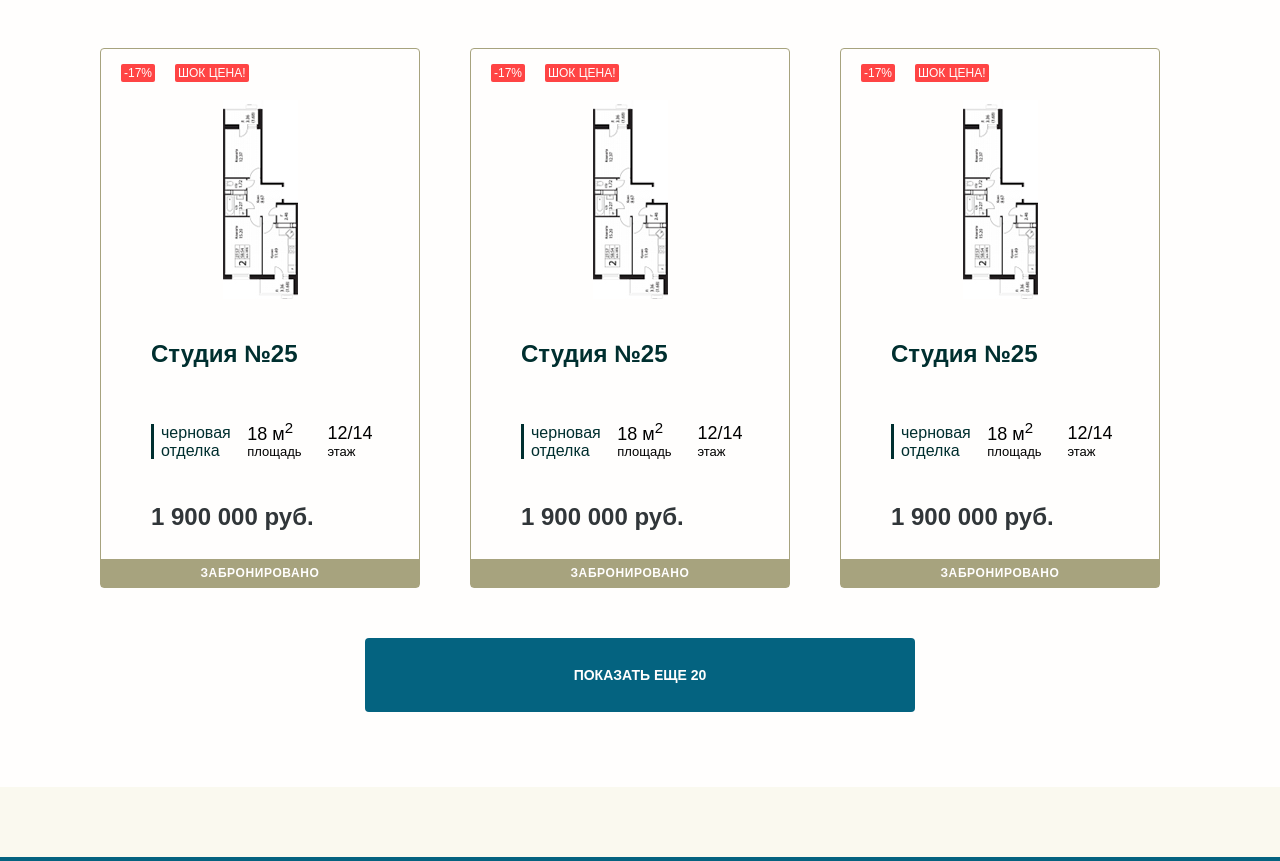
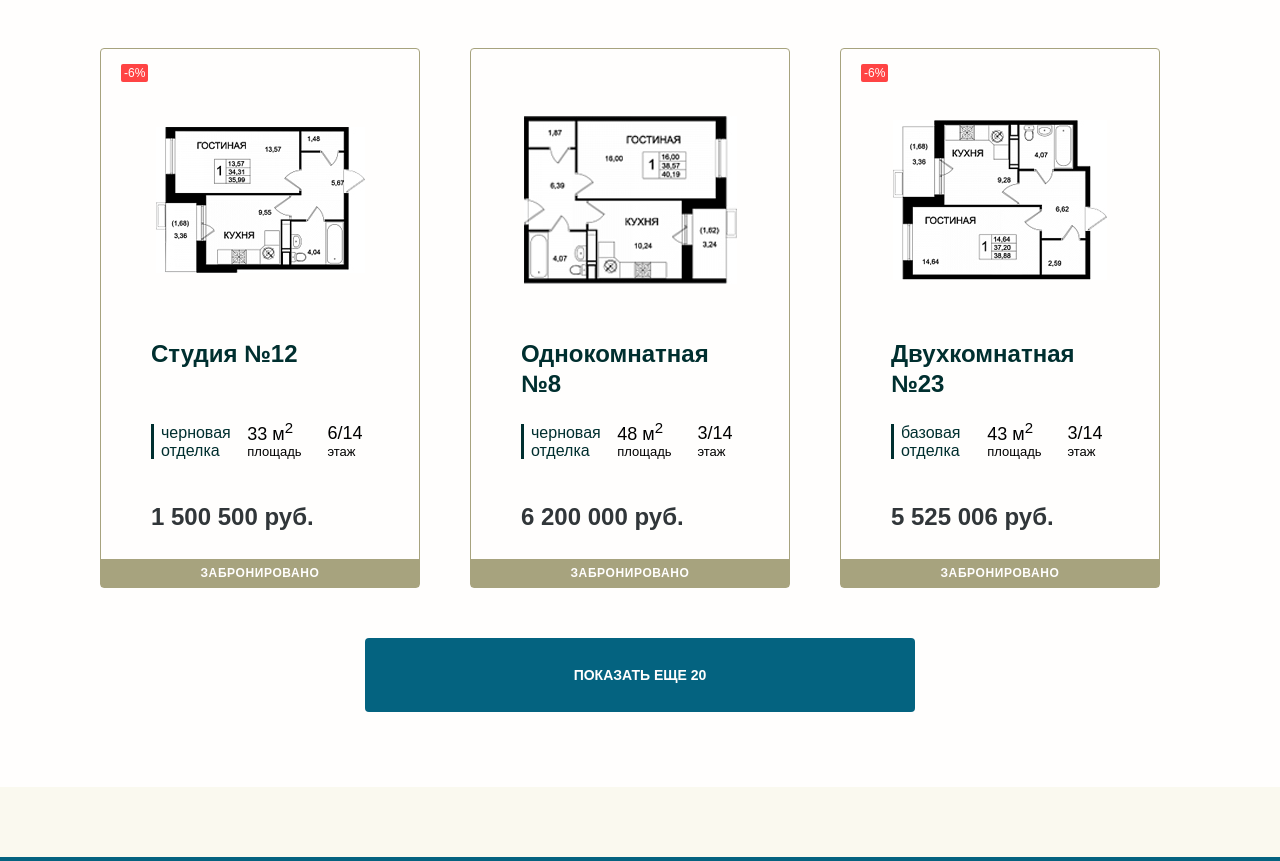
Before and after one commit to VildanovDenis/some-site, a website: page app/pug/index.pug in a window 1280 px wide. Shown: the part 2131-2992 px from the top of the page. Drawn offline with nearby package versions, Linux system fonts and the light colour scheme; files that its build step writes are made by us from their sources; files whose address does not match are found by name.

Commit message:
Мелкие правки

```diff
--- a/app/pug/modules/_card.pug
+++ b/app/pug/modules/_card.pug
@@ -160,57 +160,53 @@ div(class="cards__card-wrapper")
 
   div(class="cards__card cards__card--booked")
     div(class="cards__card-image-wrapper")
-      img(class="cards__card-img" src="./img/card5.jpg" alt="Студия №25")
-    h3(class="cards__card-title") Студия №25
+      img(class="cards__card-img" src="./img/card10.jpg" alt="Студия №12")
+    h3(class="cards__card-title") Студия №12
     ul(class="no-list x-list cards__card-list")
       li(class="cards__card-list-item cards__card-list-item--blue") черновая отделка
       li(class="cards__card-list-item")
-        span(class="f18") 18 м
+        span(class="f18") 33 м
           sup 2
         span(class="f13") площадь
       li(class="cards__card-list-item")
-        span(class="f18") 12/14
+        span(class="f18") 6/14
         span(class="f13") этаж
-    span(class="cards__card-price") 1 900 000 руб.
+    span(class="cards__card-price") 1 500 500 руб.
     span(class="cards__card-status") Забронировано
     ul(class="cards__card-offer-list")
-      li(class="cards__card-offer-list-item") -17%
-      li(class="cards__card-offer-list-item") шок цена!
+      li(class="cards__card-offer-list-item") -6%
 
   div(class="cards__card cards__card--booked")
     div(class="cards__card-image-wrapper")
-      img(class="cards__card-img" src="./img/card5.jpg" alt="Студия №25")
-    h3(class="cards__card-title") Студия №25
+      img(class="cards__card-img" src="./img/card11.jpg" alt="Однокомнатная №8")
+    h3(class="cards__card-title") Однокомнатная №8
     ul(class="no-list x-list cards__card-list")
       li(class="cards__card-list-item cards__card-list-item--blue") черновая отделка
       li(class="cards__card-list-item")
-        span(class="f18") 18 м
+        span(class="f18") 48 м
           sup 2
         span(class="f13") площадь
       li(class="cards__card-list-item")
-        span(class="f18") 12/14
+        span(class="f18") 3/14
         span(class="f13") этаж
-    span(class="cards__card-price") 1 900 000 руб.
+    span(class="cards__card-price") 6 200 000 руб.
     span(class="cards__card-status") Забронировано
     ul(class="cards__card-offer-list")
-      li(class="cards__card-offer-list-item") -17%
-      li(class="cards__card-offer-list-item") шок цена!
 
   div(class="cards__card cards__card--booked")
     div(class="cards__card-image-wrapper")
-      img(class="cards__card-img" src="./img/card5.jpg" alt="Студия №25")
-    h3(class="cards__card-title") Студия №25
+      img(class="cards__card-img" src="./img/card12.jpg" alt="Двухкомнатная №23")
+    h3(class="cards__card-title") Двухкомнатная №23
     ul(class="no-list x-list cards__card-list")
-      li(class="cards__card-list-item cards__card-list-item--blue") черновая отделка
+      li(class="cards__card-list-item cards__card-list-item--blue") базовая отделка
       li(class="cards__card-list-item")
-        span(class="f18") 18 м
+        span(class="f18") 43 м
           sup 2
         span(class="f13") площадь
       li(class="cards__card-list-item")
-        span(class="f18") 12/14
+        span(class="f18") 3/14
         span(class="f13") этаж
-    span(class="cards__card-price") 1 900 000 руб.
+    span(class="cards__card-price") 5 525 006 руб.
     span(class="cards__card-status") Забронировано
     ul(class="cards__card-offer-list")
-      li(class="cards__card-offer-list-item") -17%
-      li(class="cards__card-offer-list-item") шок цена!
+      li(class="cards__card-offer-list-item") -6%
```
Also changed, not shown: app/index.html.
